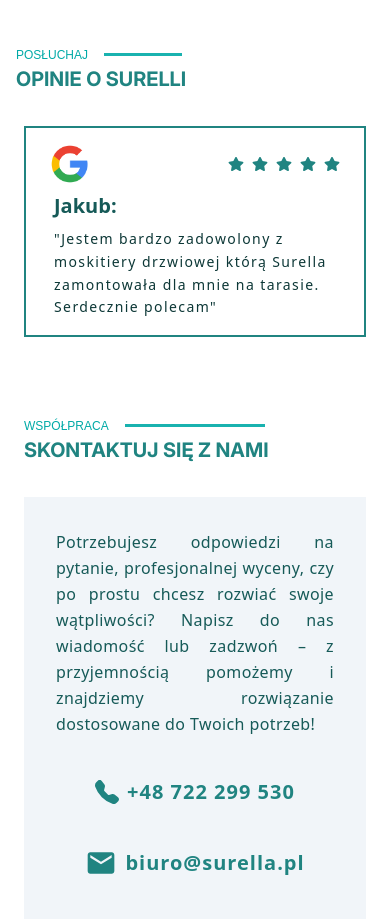
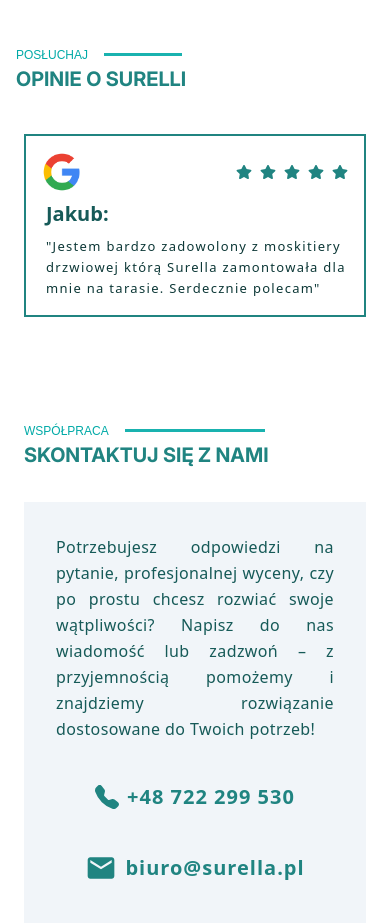
Before and after one commit to Hosuqa/Surella, a React (Vite) app: page / in a window 390 px wide. Shown: the part 3860-4783 px from the top of the page. Built offline with nearby package versions, Linux system fonts and the light colour scheme; no server answers; a web font is replaced by a local one.

Commit message:
[FIX] - revoew mb-2

```diff
--- a/src/components/sections/Review.tsx
+++ b/src/components/sections/Review.tsx
@@ -25,7 +25,7 @@ interface Review {
 
 
 const ReviewCard2 = (props: Props) => (
-  <div className="bg-white border-[2px] md:border-[3px] border-surella-600 select-none w-full h-fit min-h-[200px] max-w-[800px] justify-beween flex flex-col px-6 md:px-10 py-2 md:py-6">
+  <div className="bg-white border-[2px] md:border-[3px] border-surella-600 select-none w-full h-fit md:min-h-[260px] max-w-[800px] justify-beween flex flex-col px-4 md:px-10 py-2 md:py-6">
     <div className="flex justify-between items-center md:mb-2">
       <img src={google} alt="" className="w-10 h-10 md:w-14 md:h-14 my-2 "/>
       <div className="flex text-surella-600 gap-2">
@@ -39,7 +39,7 @@ const ReviewCard2 = (props: Props) => (
     <div className="ml-1">
       <p className="text-surella-700 font-bold text-xl">{props.name}:</p>
       <div className=" h-ful flex flex-col">
-        <p className="text-[14px] xl:text-[17px] text-surella-800 tracking-widest leading-relaxed my-2">
+        <p className="text-[13px] xl:text-[17px] text-surella-800 tracking-widest leading-relaxed my-2">
             "{props.text}"
         </p>
       </div>
@@ -112,7 +112,7 @@ const Sandbox = () => {
             className="relative "
           >
             {reviewData.map((review: Review, index: number) => (
-              <SwiperSlide key={index} className=" px-6 md:px-0 md:w-[100px] md:h-[300px]">
+              <SwiperSlide key={index} className="h-[200px] px-6 my-2 md:px-0 md:w-[100px] md:h-[300px]">
                 <ReviewCard2 text={review.text} name={review.name} />
               </SwiperSlide>
             ))}
```
